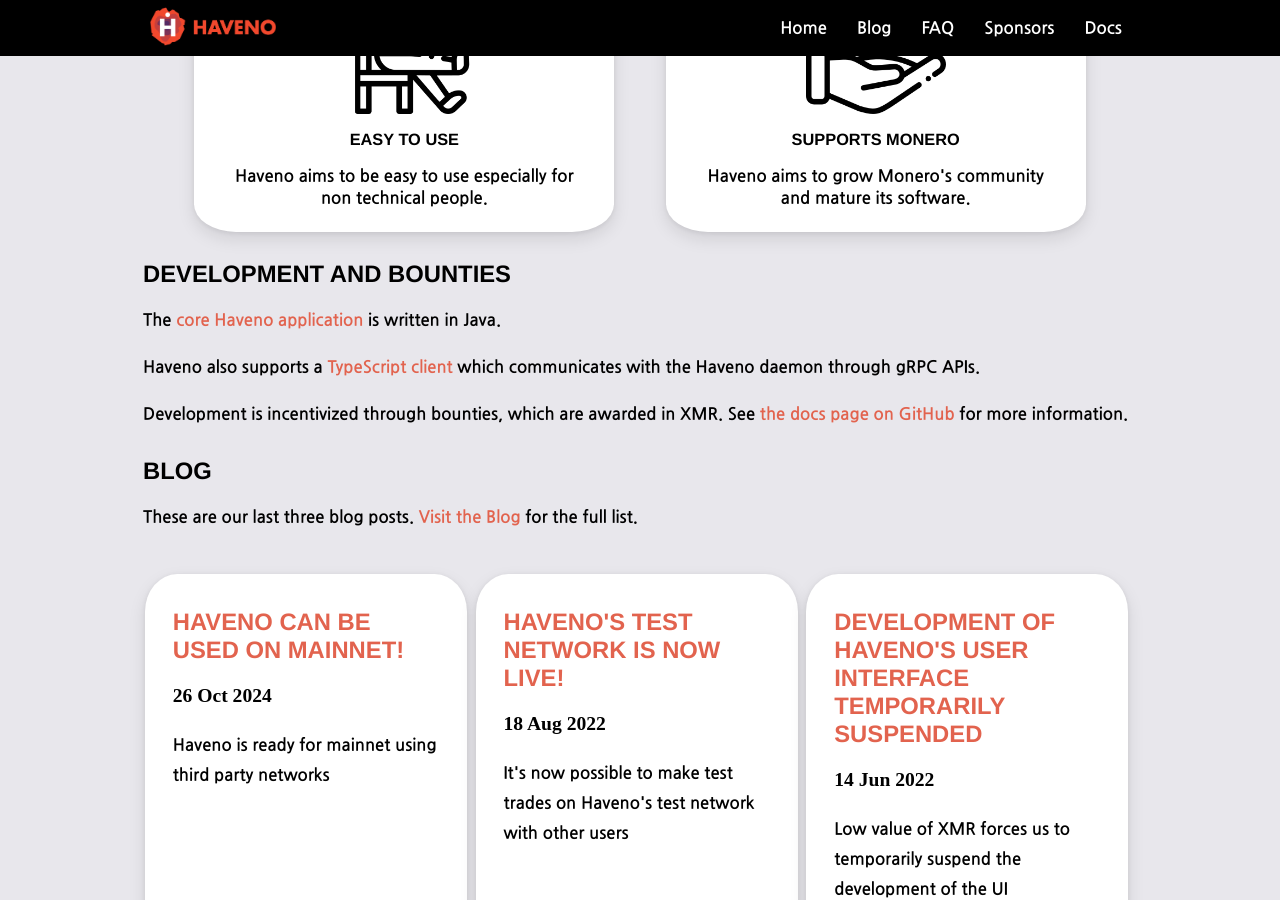
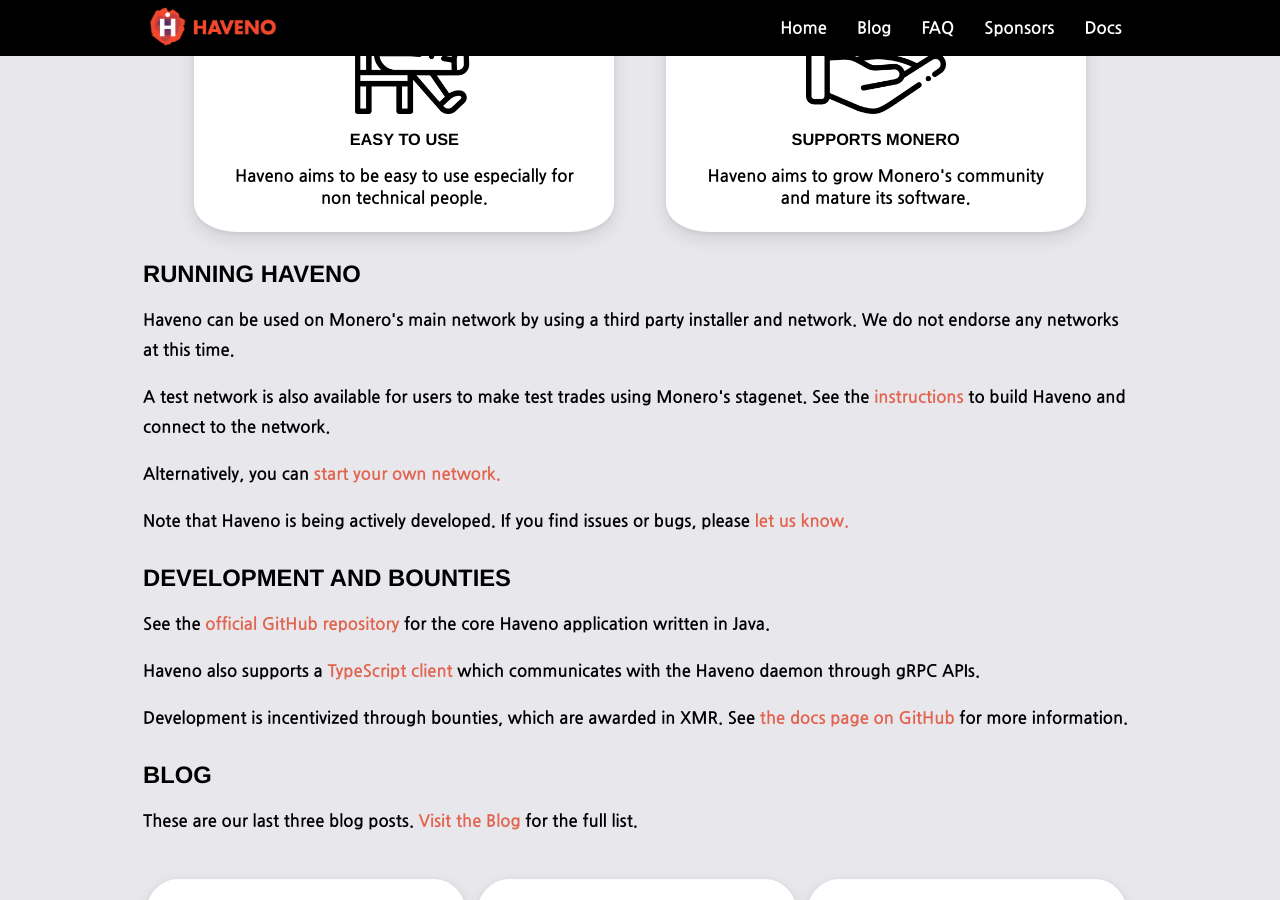
Before and after one commit to haveno-dex/haveno-site, a Jekyll site: the page built from index.html, in a window 1280 px wide and 900 px high, scrolled down 1320 px. Built offline with Jekyll 4.4.1, drawn with Linux system fonts in a browser that asks for light colours.

Commit message:
add section for running haveno

```diff
--- a/index.html
+++ b/index.html
@@ -50,8 +50,15 @@
     </div>
 </div>
 <div class="row">
+    <h2>Running Haveno</h2>
+    <p>Haveno can be used on Monero's main network by using a third party installer and network. We do not endorse any networks at this time.</p>
+    <p>A test network is also available for users to make test trades using Monero's stagenet. See the <a href="https://github.com/haveno-dex/haveno/blob/master/docs/installing.md">instructions</a> to build Haveno and connect to the network.</p>
+    <p>Alternatively, you can <a href="https://github.com/haveno-dex/haveno/blob/master/docs/create-mainnet.md">start your own network.</a></p>
+    <p>Note that Haveno is being actively developed. If you find issues or bugs, please <a href="https://github.com/haveno-dex/haveno/issues">let us know.</a></p>
+</div>
+<div class="row">
     <h2>Development and Bounties</h2>
-    <p>The <a href="https://github.com/haveno-dex/haveno">core Haveno application</a> is written in Java.</p>
+    <p>See the <a href="https://github.com/haveno-dex/haveno">official GitHub repository</a> for the core Haveno application written in Java.</p>
     <p>Haveno also supports a <a href="https://github.com/haveno-dex/haveno-ts">TypeScript client</a> which communicates with the Haveno daemon through gRPC APIs.</p>
     <p>Development is incentivized through bounties, which are awarded in XMR. See <a href="https://github.com/haveno-dex/haveno/blob/master/docs/README.md">the docs page on GitHub</a> for more information.</p>
 </div>
```
